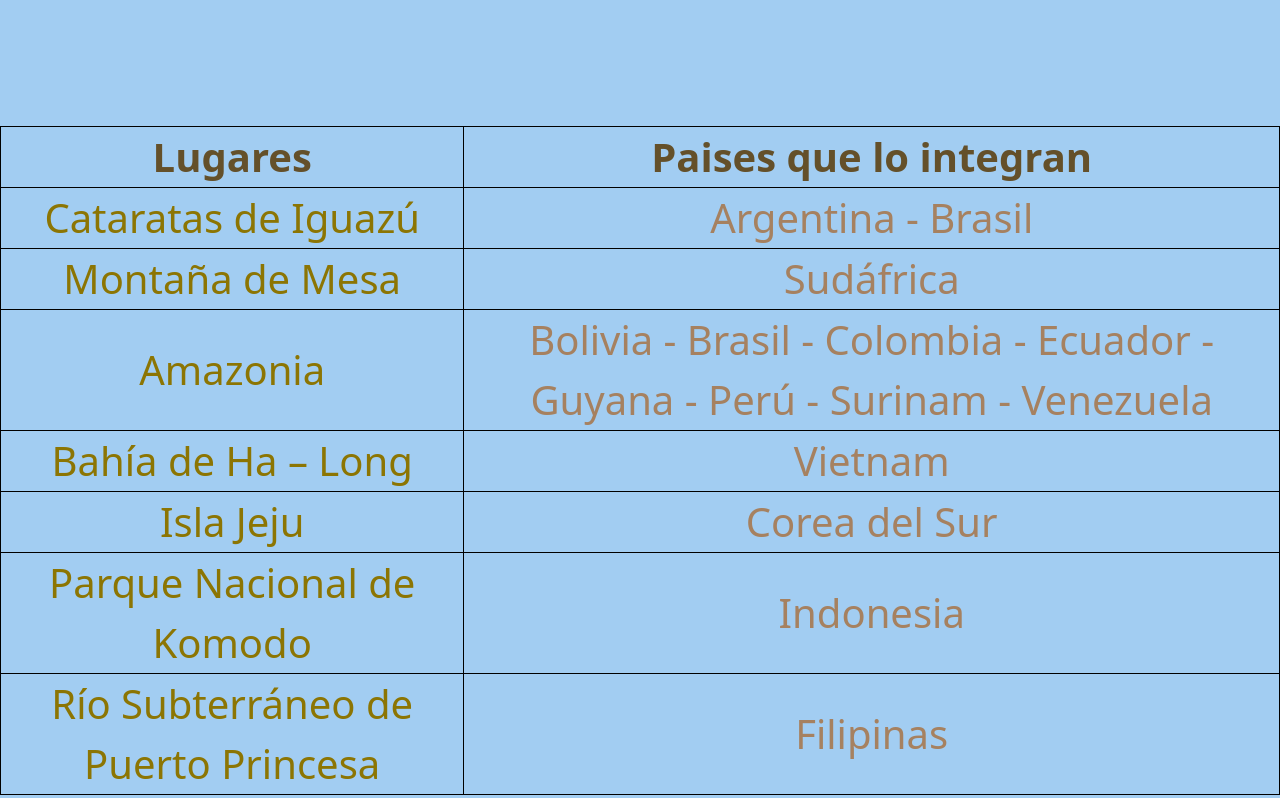
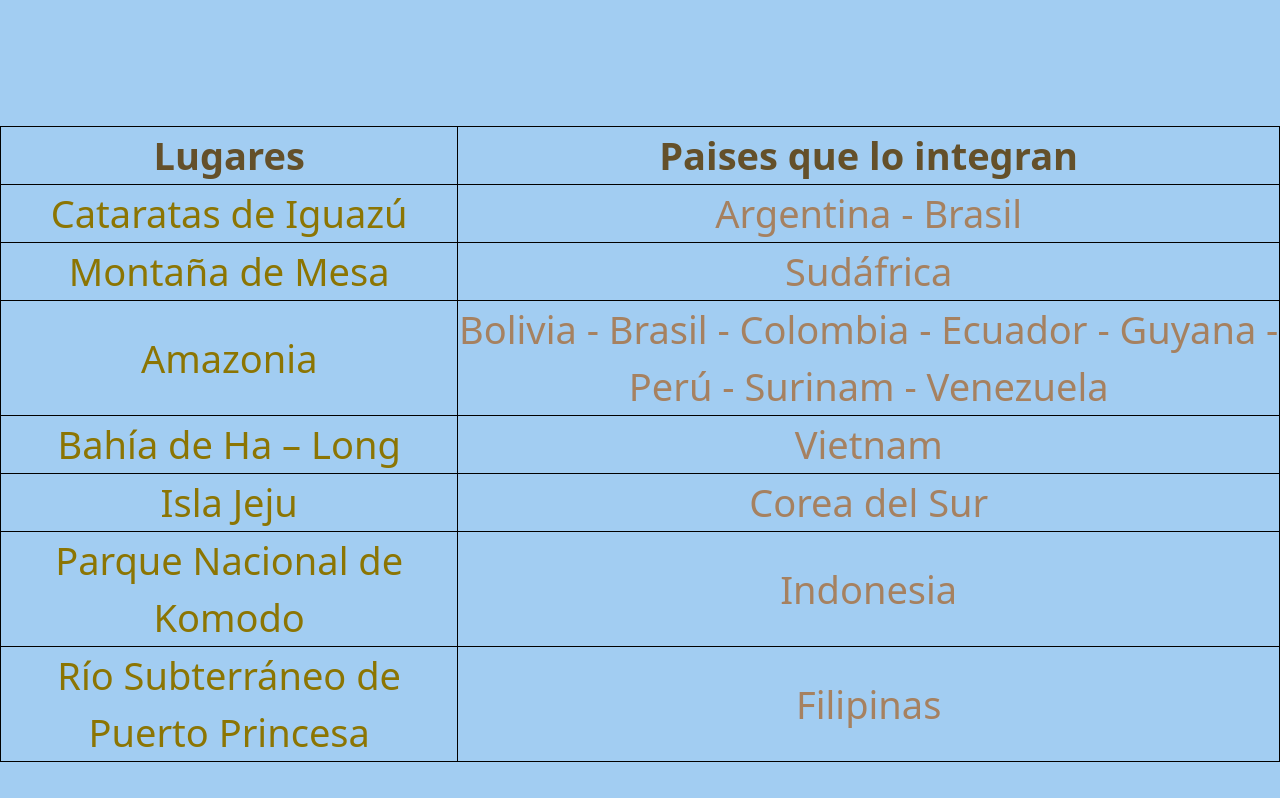
Before and after one commit to Lujinunez12/7maravillasnaturales, a website: page tabla.html in a window 1280 px wide. Shown: the part 642-1440 px from the top of the page. Drawn offline with nearby package versions, Linux system fonts and the light colour scheme.

Commit message:
modificacion en tabla y detalles

```diff
--- a/sass/_tabla.scss
+++ b/sass/_tabla.scss
@@ -6,7 +6,7 @@
     border-collapse: collapse;
     margin-bottom: 150px;
     margin-top: 100px;
-    font-size: 40px;
+    font-size: 38px;
 }
 
 .inicio{
```
Also changed, not shown: Index.html (+1 -1 lines), css/colores.css.
